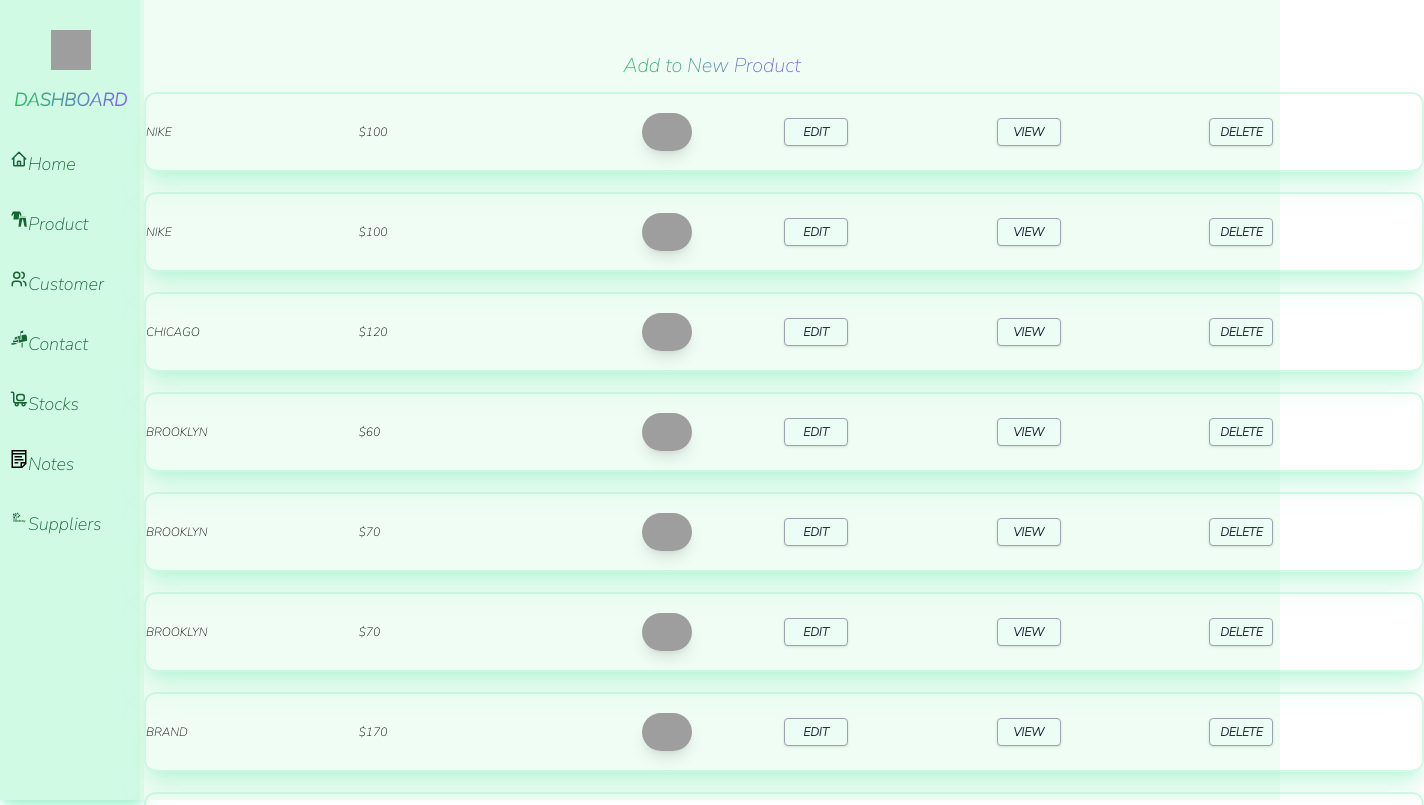
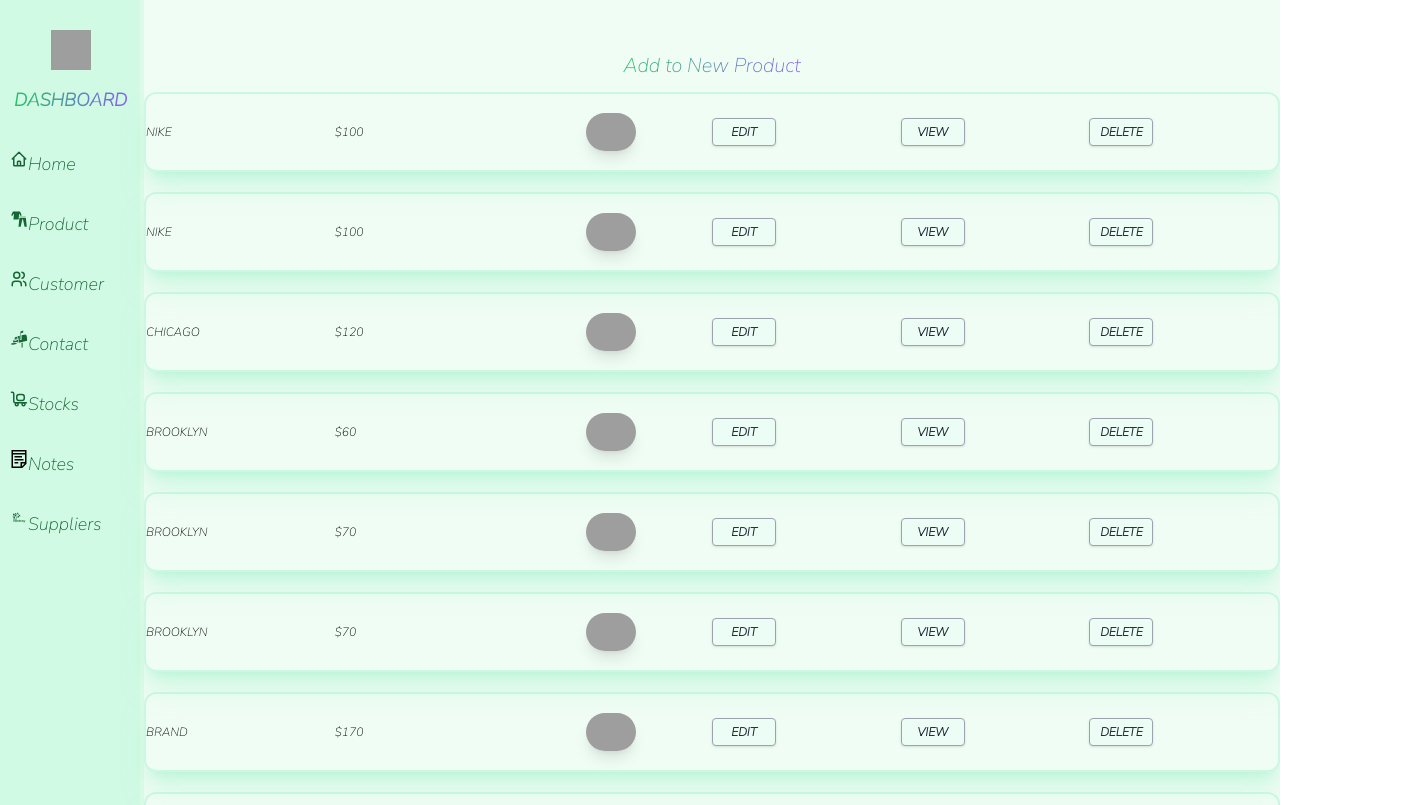
Before and after one commit to semanurcancan/frog-shopping, a React (Create React App) app: page /admin/product in a window 1280 px wide. Shown: the top 805 px of the page, 1424 px wide, since content can reach past the window. Built offline with nearby package versions, Linux system fonts and the light colour scheme; grey boxes are pictures that could not be loaded.

Commit message:
responsive fixed

```diff
--- a/src/features/dashboard/Dashboard.js
+++ b/src/features/dashboard/Dashboard.js
@@ -13,7 +13,7 @@ import { Outlet, Link } from "react-router-dom";
 
 function Dashboard() {
     return (
-        <div>
+        <div className=''>
             <div className='dashboard'>
                 <div className='frog-title'>
                     <img className='frog-das' src="https://img.icons8.com/external-vitaliy-gorbachev-lineal-color-vitaly-gorbachev/344/external-frog-jungle-vitaliy-gorbachev-lineal-color-vitaly-gorbachev.png" alt="..." />
--- a/src/features/dashboard/dashboard.css
+++ b/src/features/dashboard/dashboard.css
@@ -5,7 +5,7 @@
 
 .dashboard {
     @apply p-2.5 border-r-4 border-green-100 w-screen h-28 bg-emerald-100 shadow-lg shadow-emerald-200
-    sm:h-24 sm:flex sm:items-center sm:justify-between lg:block lg:w-36 lg:h-full
+    sm:h-24 sm:flex sm:items-center sm:justify-between lg:block lg:w-36 md:h-full
 }
 
 .D-title {
--- a/src/features/productList/ProductAdmin.js
+++ b/src/features/productList/ProductAdmin.js
@@ -16,7 +16,7 @@ function ProductAdmin() {
 
 
   return (
-    <div className='admin-productContainer'>
+    <div className='productAddContainer'>
       <Dashboard />
 
       <div className='admin-product'>
--- a/src/features/productList/userProduct.css
+++ b/src/features/productList/userProduct.css
@@ -35,25 +35,28 @@ shadow-2xl
     @apply text-white bg-gradient-to-r from-green-300 to-cyan-200 hover:bg-gradient-to-l focus:ring-4 focus:outline-none focus:ring-purple-200 dark:focus:ring-green-100 font-medium rounded-lg text-sm px-5 py-2.5 text-center mr-2 mb-2
 
 }
-.admin-productContainer{
-    @apply h-full w-screen lg:flex bg-green-50
-}
-.admin-product{
-    @apply h-screen w-screen  bg-green-50 text-xs  grid grid-cols-1 grid-flow-row
+
+.productAddContainer{
+    @apply h-auto w-screen  bg-green-50 text-left  block
+    lg:flex
 }
 
-.productAddContainer{
-    @apply w-screen text-left  block
-    lg:flex
+.admin-product{
+    @apply w-screen  bg-green-50 text-xs  grid grid-cols-1 grid-flow-row
 }
+
+
 .product-list{
     @apply  contents mt-10 mb-20 shadow-inner space-y-5
-     md:w-screen md:ml-20
-     xl:w-screen xl:mt-14
+
+     md:w-3/4
+     xl:w-4/5 xl:mt-14
 }
 
+
+
 .settingsList{
-    @apply   justify-evenly	items-center grid grid-cols-6 h-20 border-2 border-emerald-200/50 w-screen
+    @apply   justify-evenly	items-center grid grid-cols-6 h-20 border-2 border-emerald-200/50 w-full
     shadow-xl shadow-emerald-200/50 rounded-xl relative duration-500
 }
 .settingsList:hover{
```
